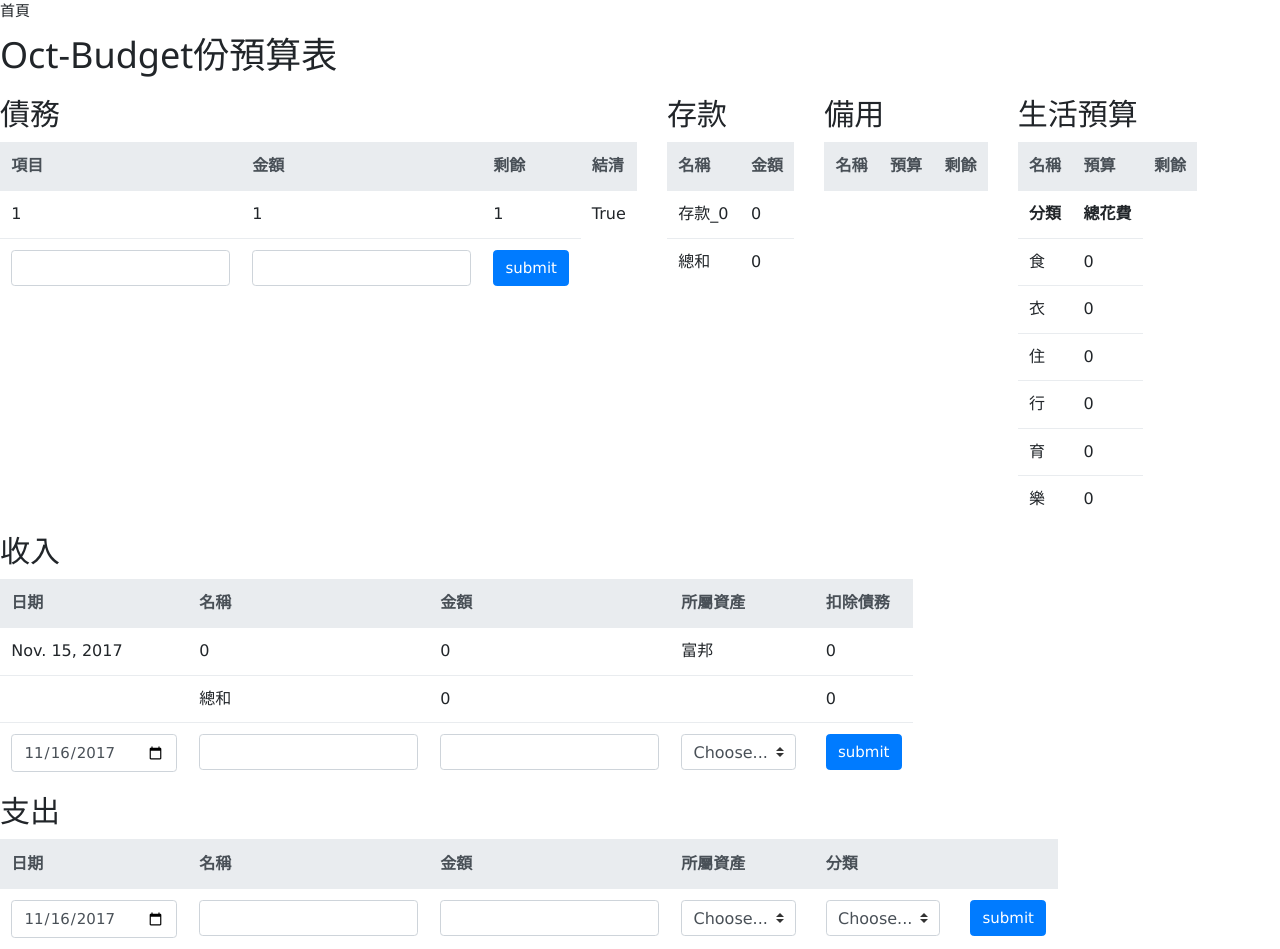
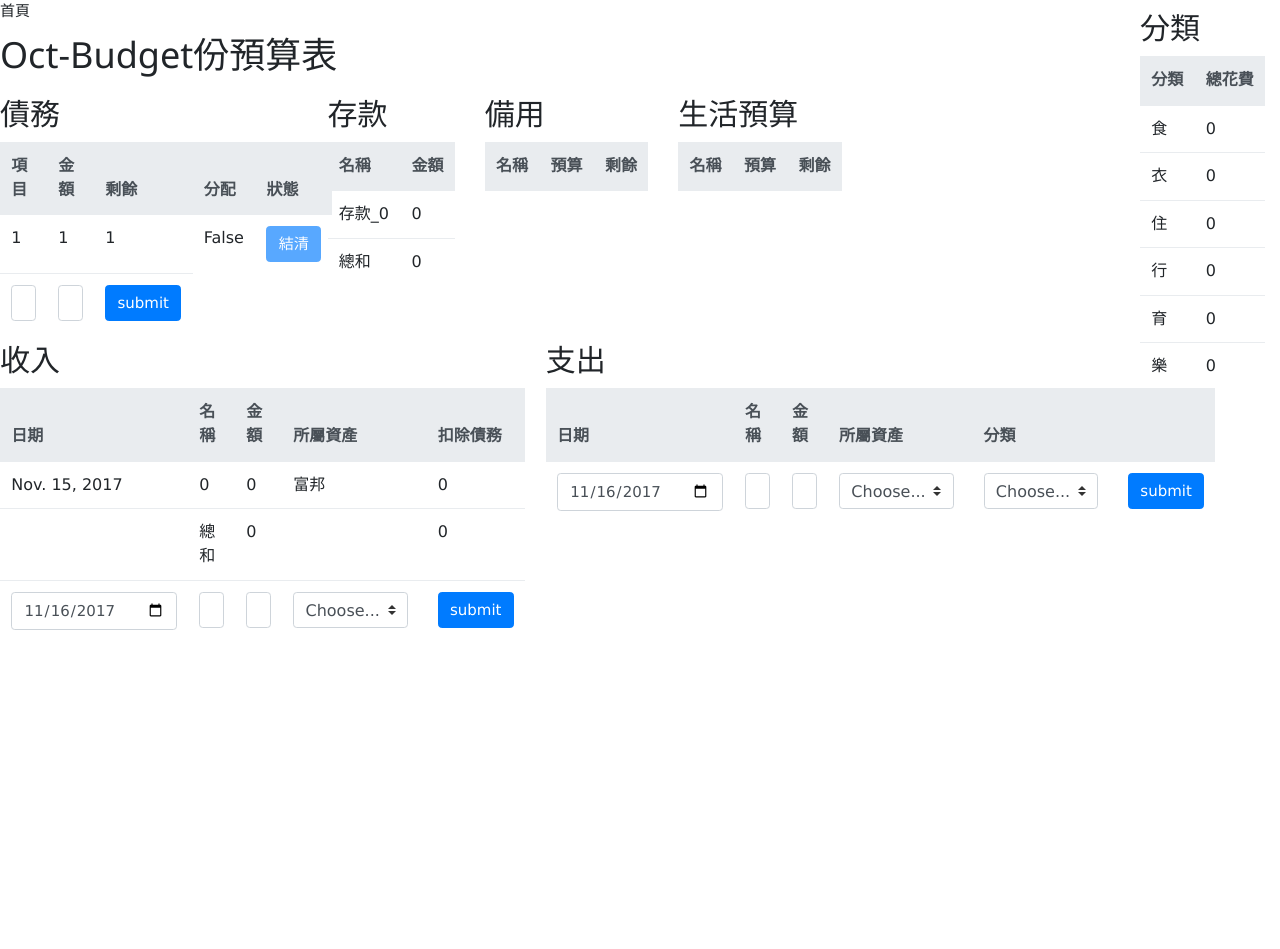
Before and after one commit to ChunYoLin/mysite, a Django app: page /budget/1/ in a window 1280 px wide. After the commit the page ends 630 px from the top, so only its background shows below. Run offline with Django 3.2, Linux system fonts and the light colour scheme; data comes from the database, SQL or seed files in the repository; both versions use the stored data as it was after the commit; lists and menus that the app fills with data are empty; some libraries are stand-ins or nearby versions.

Commit message:
add: debt is_distributed & reschedule: template index

```diff
--- a/budget/models.py
+++ b/budget/models.py
@@ -13,6 +13,7 @@ class Budget(model_base):
 
 class Debt(model_base):
     remain = models.IntegerField(default=0)
+    is_distributed = models.BooleanField(default=False)
     is_paid = models.BooleanField(default=False)
     expenses = GenericRelation("Expenses")
     budget = models.ForeignKey(
--- a/budget/templates/budget/detail.html
+++ b/budget/templates/budget/detail.html
@@ -25,7 +25,7 @@
 		</div>
 		<h1>{{ budget.name }}份預算表</h1>
 		<div class="row">
-			<div class="col-sm-4 col-md-auto">
+			<div class="col-sm-4 col-md-3">
 				<h2>債務</h2>
 				<table class="table table-responsive">
 					<thead class=" thead-light">
@@ -33,7 +33,8 @@
 							<th>項目</th>
 							<th>金額</th>
 							<th>剩餘</th>
-							<th>結清</th>
+							<th>分配</th>
+							<th>狀態</th>
 						</tr>
 					</thead>
 					<tbody>
@@ -42,11 +43,16 @@
 								<td>{{ debt.name }}</td>
 								<td>{{ debt.value }}</td>
 								<td>{{ debt.remain }}</td>
+								<td>{{ debt.is_distributed}}</td>
+								<form action="pay_debt" method="get">
+									<input type="hidden" name="Budget_name" value={{budget.name}}>
+									<input type="hidden" name="Debt_name" value={{debt.name}}>
 								{% if not debt.is_paid %}
-									<td style="color:red">{{ debt.is_paid }}</td>
+									<td><button class="btn btn-danger" type="submit" value="pay_debt">尚未結清</button></td>
 								{% else %}
-									<td>{{ debt.is_paid }}</td>
+									<td><button class="btn btn-primary disabled" type="button">結清</button></td>
 								{% endif %}
+								</form>
 
 							</tr>
 						{% endfor%}
@@ -136,10 +142,19 @@
 							<td>{{ LC.remain }}</td>
 						</tr>
 						{% endfor %}
+					</tbody>
+				</table>
+			</div>
+			<div class="col-xs-2 col-md-auto category">
+				<h2>分類</h2>
+				<table class="table table-responsive">
+					<thead class="thead-light">
 						<tr>
 							<th> 分類 </th>
 							<th> 總花費 </th>
 						</tr>
+					</thead>
+					<tbody>
 						{% for c_name, value in CHOICES.items %}
 						<tr>
 							<td> {{ c_name }} </td>
@@ -151,7 +166,7 @@
 			</div>
 		</div>
 		<div class="row">
-			<div class="col-xs-6 col-lg-auto">
+			<div class="col-xs-6 col-md-5">
 				<h2> 收入 </h2>
 				<table class="table table-responsive">
 					<thead class="thead-light">
@@ -227,7 +242,7 @@
 					</tbody>
 				</table>
 			</div>
-			<div class="col-xs-6 col-lg-auto">
+			<div class="col-xs-6 col-md-5">
 				<h2> 支出 </h2>
 				<table class="table table-responsive">
 					<thead class="thead-light">
--- a/budget/urls.py
+++ b/budget/urls.py
@@ -9,6 +9,7 @@ urlpatterns = [
     url(r'^asset_transfer$', views.asset_transfer),
     url(r'^(?P<pk>[0-9]+)/$', views.DetailView.as_view(), name='detail'),
     url(r'^(?P<pk>[0-9]+)/add_debt/$', views.DetailView.add_debt),
+    url(r'^(?P<pk>[0-9]+)/pay_debt/$', views.DetailView.pay_debt),
     url(r'^(?P<pk>[0-9]+)/delete_item/$', views.DetailView.delete_item),
     url(r'^(?P<Budget_id>[0-9]+)/add_income/$', views.add_income),
     url(r'^(?P<Budget_id>[0-9]+)/add_expense/$', views.add_expense),
--- a/budget/views.py
+++ b/budget/views.py
@@ -48,7 +48,6 @@ class DetailView(generic.DetailView):
                 choices[c_name] += e.value
         context["CHOICES"] = choices
 
-
         return context
 
     def add_debt(self, pk):
@@ -59,6 +58,16 @@ class DetailView(generic.DetailView):
 
         B = Budget.objects.get(name=Budget_name)
         debt = Debt(name=Debt_name, value=value, remain=value, budget=B)
+        debt.save()
+        return HttpResponseRedirect('/budget/{}'.format(pk))
+
+    def pay_debt(self, pk):
+
+        Budget_name = self.GET["Budget_name"]
+        Debt_name = self.GET["Debt_name"]
+        B = Budget.objects.get(name=Budget_name)
+        debt = Debt.objects.get(name=Debt_name, budget=B)
+        debt.is_paid = True
         debt.save()
         return HttpResponseRedirect('/budget/{}'.format(pk))
 
@@ -78,24 +87,24 @@ def add_income(request, Budget_id):
 
     budget = Budget.objects.get(id=Budget_id)
     value = int(value.replace(',', ''))
-    remain = value
+    income_remain = value
 
     for debt in Debt.objects.all():
         if not debt.is_paid:
-            if debt.remain > remain:
-                debt.remain -= remain
+            if debt.remain > income_remain:
+                debt.remain -= income_remain
                 remain = 0
             else:
-                remain -= debt.remain
+                income_remain -= debt.remain
                 debt.remain = 0
-                debt.is_paid = True
+                debt.is_distributed = True
             debt.save()
 
     bank = Bank.objects.get(name=Bank_name)
-    bank.value += remain
+    bank.value += income_remain
     bank.save()
 
-    income = Incomes(name=name, value=value, remain=remain, date=date, bank=bank, budget=budget)
+    income = Incomes(name=name, value=value, remain=income_remain, date=date, bank=bank, budget=budget)
     income.save()
 
     ratio = 0.6
--- a/static/budget/css/detail.css
+++ b/static/budget/css/detail.css
@@ -3,9 +3,15 @@
 	font-size: 16px;
 	width: auto !important;
 }
-.table-responsive {
+.table-responsive
+{
 	display:table-cell;
-	width:100%;
-	/* overflow-y:scroll; */
-	/* height:200px; */
+	/* width:100%; */
 }
+.category
+{
+	float:right;
+	position: absolute;
+	top: 0;
+	right: 0;
+}
```
Also changed, not shown: budget/templates/budget/base.html (+15 -7 lines), budget/templates/budget/index.html (+26 -20 lines), static/budget/css/index.css (+8 -9 lines), budget/migrations/0039_debt_is_distributed.py (added), db.sqlite3.
